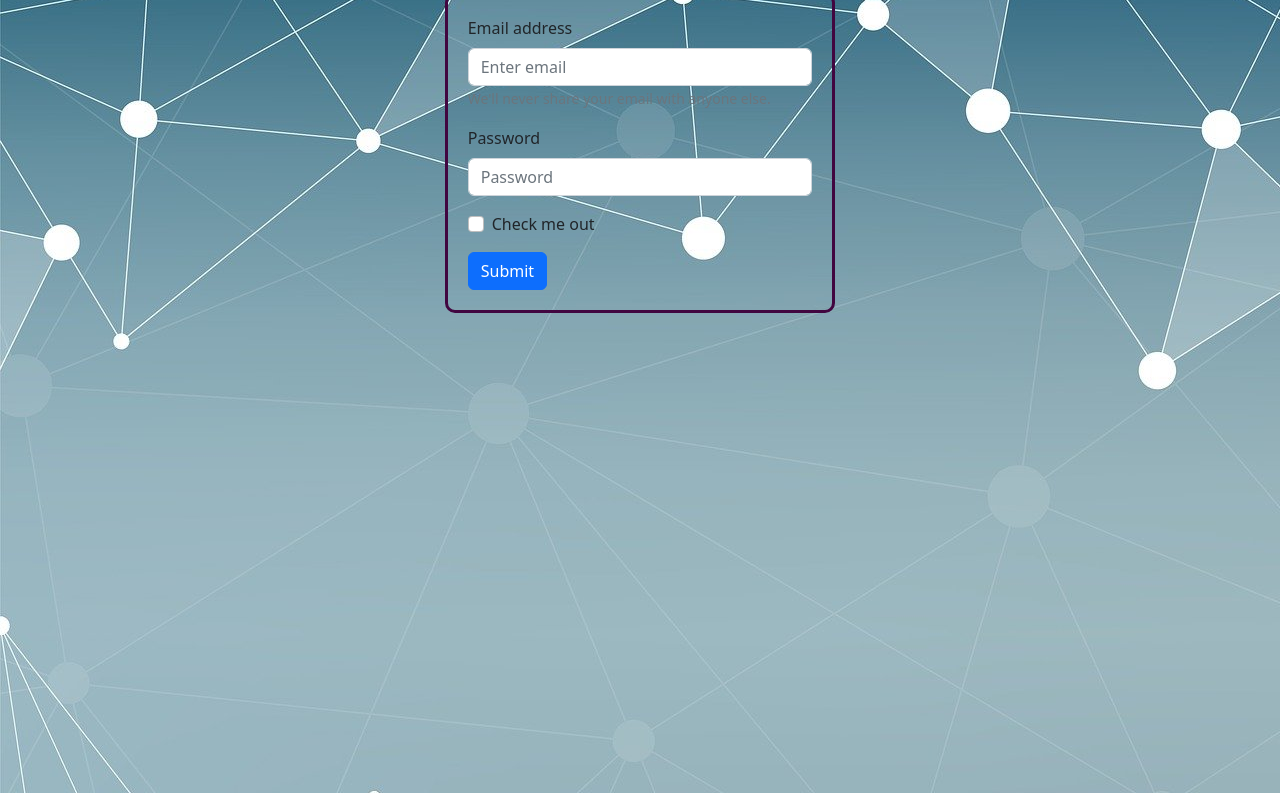
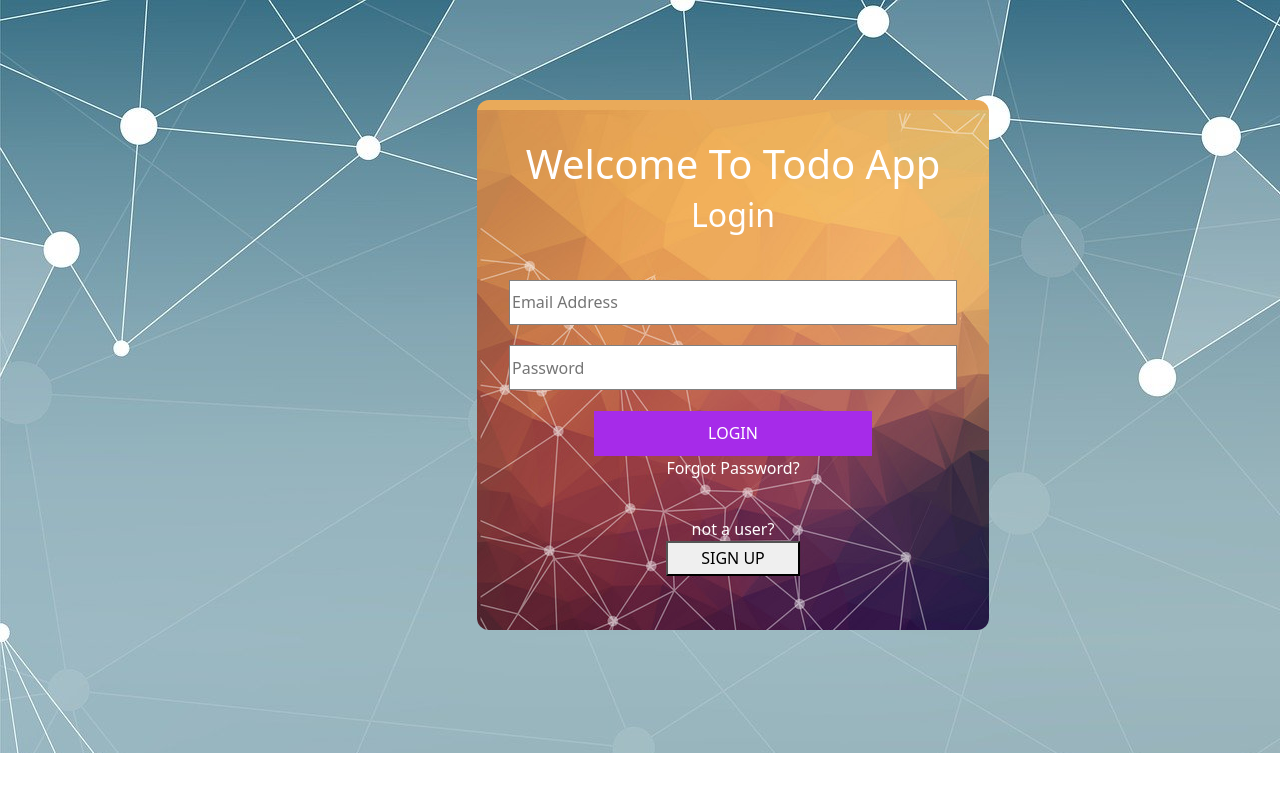
Before and after one commit to Gaumanth/todoListApp, a React (Create React App) app: page / in a window 1280 px wide. Built offline with nearby package versions, Linux system fonts and the light colour scheme.

Commit message:
Login page Completed on login branch

```diff
--- a/src/components/Header/Header.jsx
+++ b/src/components/Header/Header.jsx
@@ -7,9 +7,9 @@ const Header = () => {
   const [text,setText] = useState("");
   const [data,setData] = useState([]);
   useEffect(()=>{
-      let todos = JSON.parse(localStorage.getItem('todo-list'));
-      console.log(todos)
-      setData(todos);
+      // let todos = JSON.parse(localStorage.getItem('todo-list'));
+      // console.log(todos)
+      // setData(todos);
 
   },[])
 
--- a/src/components/SignIn/SignIn.jsx
+++ b/src/components/SignIn/SignIn.jsx
@@ -1,40 +1,31 @@
 import React from 'react'
-import Button from 'react-bootstrap/Button';
-import Form from 'react-bootstrap/Form';
-import logo from "../../assets/logo2.jpg"
-import backImg from "../../assets/background.jpg"
+import BackImg from "../../assets/background.jpg"
+import formImg from "../../assets/form-background.jpg"
 import "./SignIn.scss"
 const SignIn = () => {
   return (
-    <div className="signIn" style={{backgroundImage : `url(${backImg})`}}>
-<div className="container" >
-        <div className='form-container' >
-        <Form className='form'>
-    <Form.Group className="mb-3" controlId="formBasicEmail">
-      <Form.Label>Email address</Form.Label>
-      <Form.Control type="email" placeholder="Enter email" />
-      <Form.Text className="text-muted">
-        We'll never share your email with anyone else.
-      </Form.Text>
-    </Form.Group>
-
-    <Form.Group className="mb-3" controlId="formBasicPassword">
-      <Form.Label>Password</Form.Label>
-      <Form.Control type="password" placeholder="Password" />
-    </Form.Group>
-    <Form.Group className="mb-3" controlId="formBasicCheckbox">
-      <Form.Check type="checkbox" label="Check me out" />
-    </Form.Group>
-    <Button variant="primary" type="submit">
-      Submit
-    </Button>
-  </Form>
-        </div>
-
+    <div className='form' style={{backgroundImage : `url(${BackImg})`}}>
+          <div className="container" style={{backgroundImage : `url(${formImg})`}}>
+            <div className="form-content">
+                <div className="top">
+                  <h1 className='heading1'>Welcome To Todo App</h1>
+                  <h2 className='heading2' >Login</h2>
+                </div>
+                <div className="middle">
+                  <input type="email" placeholder='Email Address' />
+                  <input type="password" placeholder='Password' />
+                    <div className="btns">
+                      <button className='login-btn'>LOGIN</button>
+                      <div className='fp'>Forgot Password?</div>
+                    </div>
+                </div>
+                <div className="bottom">
+                  <div className="nau">not a user?</div>
+                  <button className='signUp-btn'>SIGN UP</button>
+                </div>
+            </div>
+          </div>
     </div>
-    </div>
-
-
   )
 }
 
--- a/src/components/SignIn/SignIn.scss
+++ b/src/components/SignIn/SignIn.scss
@@ -1,21 +1,79 @@
 @import "../../css-config/mixins.scss";
-.signIn{
-    height: 800px;
-    margin: -207px 0px;
+.form{
+    width: 100%;
+    height: 900px;
+    @include md{
+        height: 753px;
+    }
     .container{
-        // border: 2px solid black;
-        .form{
-            border: 3px solid rgb(65, 6, 64);
-            border-radius: 10px;
-            width: 85%;
-            margin: 211px auto;
-            padding: 22px;
+        border-radius: 12px;
+        position: absolute;
+        text-align: center;
+        margin-top: 103px;
+        margin-left: 32px;
+        height: 500px;
+        width: 87%;
+        @include md{
+            margin-top: 100px;
+            margin-left: 477px;
+            height: 530px;
+            width: 40%;
+
+        }
+
+        .form-content{
+            display: flex;
+            flex-direction: column;
+            justify-content: space-between;
+            height: 476px;
+            padding: 20px;
             @include md{
-                width: 35%;
-                margin: 200px auto;
-                padding: 20px;
+                margin-top: 20px;
             }
+            .top{
+               .heading1{
+                color: white;
+               }
+               .heading2{
+                color: white;
+               }
+            }
+            .middle{
+                height: 200px;
+                display: flex;
+                flex-direction: column;
+                justify-content: space-between;
+                input{
+                    height: 45px;
+                    border: 1px solid gray;
+                }
+              .btns{
+                .login-btn{
+                    width: 62%;
+                    height: 45px;
+                    background-color: rgb(166, 43, 233);
+                    color: white;
+                    border: none;
+                    &:hover{
+                        background-color: rgb(18, 6, 24);
+                    }
+                }
+                .fp{
+                    color: white;
+                }
 
+              }
+            }
+            .bottom{
+                .nau{
+                    color: white;
+                }
+                .signUp-btn{
+                    width: 30%;
+                    height: 35px;
+                }
+
+            }
         }
     }
 }
```
Also changed, not shown: src/assets/form-background.jpg (added).
